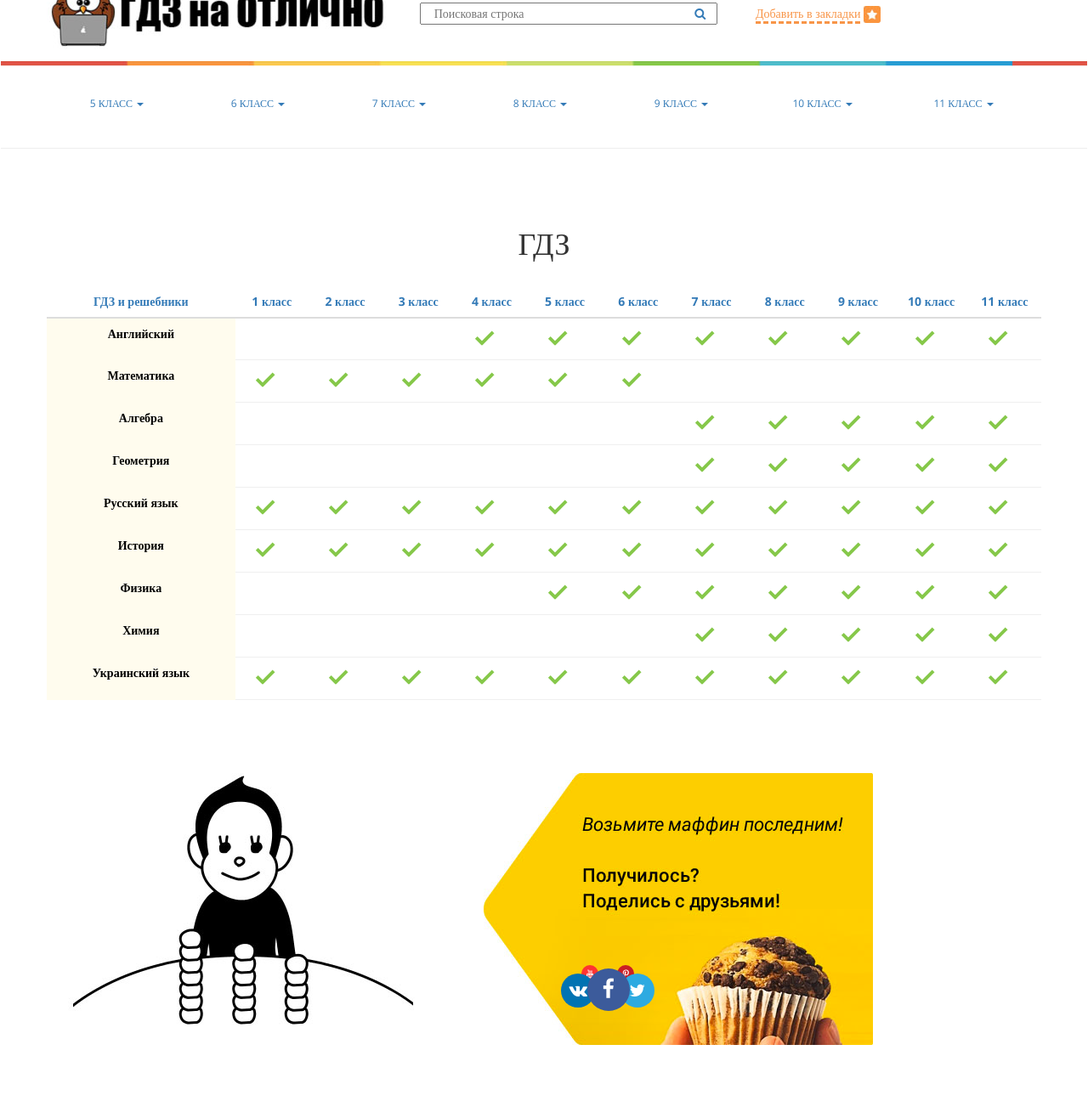
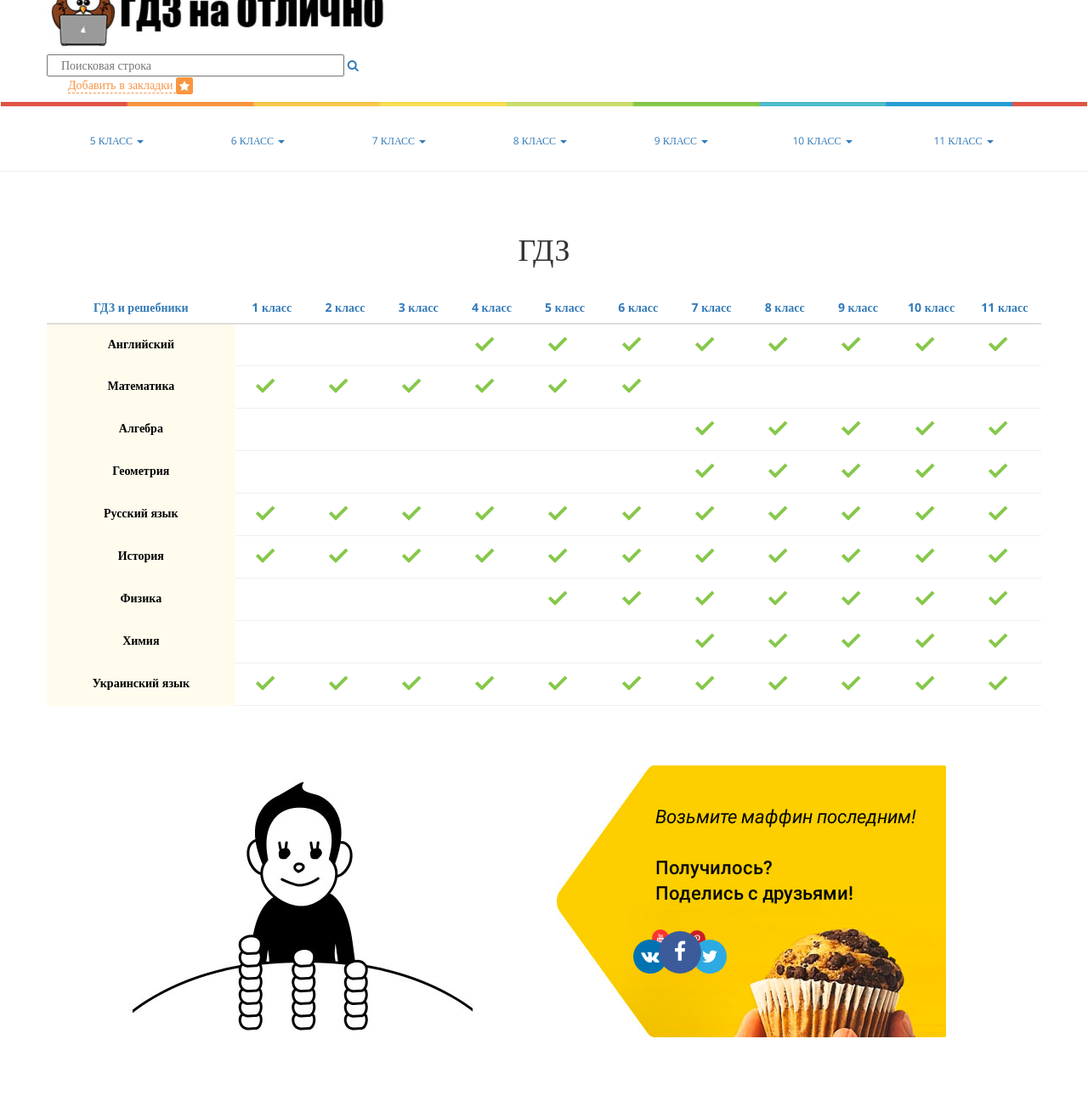
Before and after one commit to proklub/gdz2, a plain HTML site: page index.html in a window 1280 px wide. Shown: the part 31-1327 px from the top of the page at 85% size. Before the commit the page ends 1276 px from the top, so only its background shows below. Drawn offline with nearby package versions, Linux system fonts and the light colour scheme.

Commit message:
second commit

```diff
--- a/css/gdz.css
+++ b/css/gdz.css
@@ -10,6 +10,9 @@ letter-spacing: 2px;
 
 nav {
 background-color: white;
+}
+hr {
+margin: 0;
 }
 .table {
 overflow: hidden;
@@ -56,11 +59,12 @@ padding-left: 15px;
 margin-left: 25px;
 color: #f89548;
 border-bottom-style: dashed;
+border-bottom-width: 1px;
 }
 .bookmark:hover {
 text-decoration: none;
 }
-.bookmark a span:hover {
+.bookmark a:hover {
 color: #f59141;
 }
 .hr1 {
@@ -80,9 +84,7 @@ color: #309fd4;
 text-align: center;
 padding-bottom:20px;
 }
-th a:hover {
-color: #88c652;
-}
+
 td {
 width: 70px;
 height: 50px;
@@ -95,6 +97,7 @@ text-align: center;
 width: 180px;
 margin-right: 10px;
 border: none;
+line-height: 30px;
 }
 
 .gdzh1 {
@@ -103,15 +106,15 @@ text-align:center;
 tr:hover td {
 background-color: #f1ffe5;
 }
-tr:hover .subject a {
-color: #88c652;
-}
+
 tr:hover .subject {
 background-color: #fffcee;
 }
-th:hover .class {
+th.class {
 background-color: white;
-color: #88c652;
+}
+th a:hover {
+background-color: white;
 }
 .subject {
 background-color: #fffcee;
@@ -176,7 +179,19 @@ width: 20px;
 .games {
 margin-top: 50px;
 }
-.fa {
+.games a {
+}
+.icons-second {
+position: relative;
+height: 75px;
+bottom: 150px;
+left: 90px;
+}
+.twitter-a {
+position: absolute;
+z-index: 100;
+top: 35px;
+left: 70px;
 }
 .fa-twitter {
 background-color: #2daae1;
@@ -188,10 +203,15 @@ font-size: 20px;
 line-height: 40px;
 color: white;
 margin-bottom: 10px;
-position: relative;
-right: 445px;
-top: 100px;
+position: absolute;
 z-index: 125;
+
+}
+.facebook-a {
+position: absolute;
+z-index: 150;
+bottom: 0px;
+left: 30px;
 }
 .fa-facebook {
 background-color: #3c5b9b;
@@ -202,11 +222,12 @@ text-align: center;
 font-size: 25px;
 line-height: 50px;
 color: white;
-margin-bottom: 10px;
-position: relative;
-right: 407px;
-top: 100px;
-z-index: 150;
+}
+.vk-a {
+position: absolute;
+z-index: 125;
+bottom: 0px;
+left: 0px;
 }
 .fa-vk {
 background-color: #0173b2;
@@ -217,11 +238,12 @@ text-align: center;
 font-size: 20px;
 line-height: 40px;
 color: white;
-margin-bottom: 10px;
-position: relative;
-right: 370px;
-top: 100px;
-z-index: 125;
+}
+.youtube-a {
+position: absolute;
+z-index: 100;
+bottom: 32px;
+left: 22px;
 }
 .fa-youtube {
 background-color: #fe3432;
@@ -232,11 +254,12 @@ text-align: center;
 font-size: 10px;
 line-height: 20px;
 color: white;
-margin-bottom: 10px;
-position: relative;
-right: 390px;
-top: 77px;
+}
+.pinterest-a {
+position: absolute;
 z-index: 100;
+bottom: 31px;
+left: 65px;
 }
 .fa-pinterest-p {
 background-color: #ca1e25;
@@ -247,11 +270,7 @@ text-align: center;
 font-size: 10px;
 line-height: 20px;
 color: white;
-margin-bottom: 10px;
-position: relative;
-right: 425px;
-top: 77px;
-z-index: 100;}
+}
 
 ul.dropdown li { position: relative;
 z-index: 1000
@@ -271,7 +290,6 @@ float: left;
 margin: 0 1px 0 0;
 }
 ul.dropdown li.dropdown-top a {
-padding: 3px 0px 4px;
 display: block;
 }
 ul.dropdown li.dropdown-top a:hover {
@@ -281,9 +299,7 @@ text-decoration: none;
 ul.dropdown .dropdown-inside li a:hover {
 background-color: #e4e4e4;
 }
-ul.dropdown a.dropdown-top:hover {
-padding: 2px 10px 5px;
-}
+
 .dropdown-top a:hover {
 background-color: white;
 }
@@ -295,7 +311,6 @@ ul.dropdown .dropdown-inside {
 background-color: #e4e4e4;
 padding-left: 10px;
 padding-right: 10px;
-margin-top: 14px;
 }
 ul.dropdown .dropdown-inside a:hover {
 background: #efefef;
--- a/index.html
+++ b/index.html
@@ -20,10 +20,13 @@
         <div class="row">
             <div>
                 <img src="img/logo.jpg">
-                <input type="text" placeholder="Поисковая строка">
-                <a href="#" class="search"><i class="fa fa-search" aria-hidden="true"></i></a>
-                <a href="" class="bookmark"><span>Добавить в закладки</span></a>
+				<div class="search">
+				<input type="text" placeholder="Поисковая строка">
+                <a href="#" class="search-icon"><i class="fa fa-search" aria-hidden="true"></i></a>
+				</div>
+                <a href="" class="bookmark"><span>Добавить в закладки</span>
                 <img src="img/ram.jpg">
+				</a>
             </div>
         </div>
     </div>
@@ -835,13 +838,24 @@
 		</div>
 	</section>
 	<section class="games">
-		<img src="img/game-1.jpg">
-		<img src="img/game-2.jpg">
-			<a href="http://vk.com"><i class="fa fa-vk" aria-hidden="true"></i></a>
-			<a href="http://youtube.com"><i class="fa fa-youtube" aria-hidden="true"></i></a>
-			<a href="http://facebook.com"><i class="fa fa-facebook" aria-hidden="true"></i></a>
-			<a href="http://pinterest.com"><i class="fa fa-pinterest-p" aria-hidden="true"></i></a>
-			<a href="http://twitter.com"><i class="fa fa-twitter" aria-hidden="true"></i></a>
+	<div class="container">
+		<div class="row">
+			<div class="col-md-6">
+				<img src="img/game-1.jpg">
+			</div>
+			<div class="col-md-6">
+				<img src="img/game-2.jpg">
+				<div class="icons-second">
+					<a class="vk-a" href="http://vk.com"><i class="fa fa-vk" aria-hidden="true"></i></a>
+					<a class="youtube-a" href="http://youtube.com"><i class="fa fa-youtube" aria-hidden="true"></i></a>
+					<a class="facebook-a" href="http://facebook.com"><i class="fa fa-facebook" aria-hidden="true"></i></a>
+					<a class="pinterest-a" href="http://pinterest.com"><i class="fa fa-pinterest-p" aria-hidden="true"></i></a>
+					<a class="twitter-a" href="http://twitter.com"><i class="fa fa-twitter" aria-hidden="true"></i></a>
+				</div>
+			</div>
+		</div>
+	</div>
+
 	</section>
 </body>
 </html>
```
